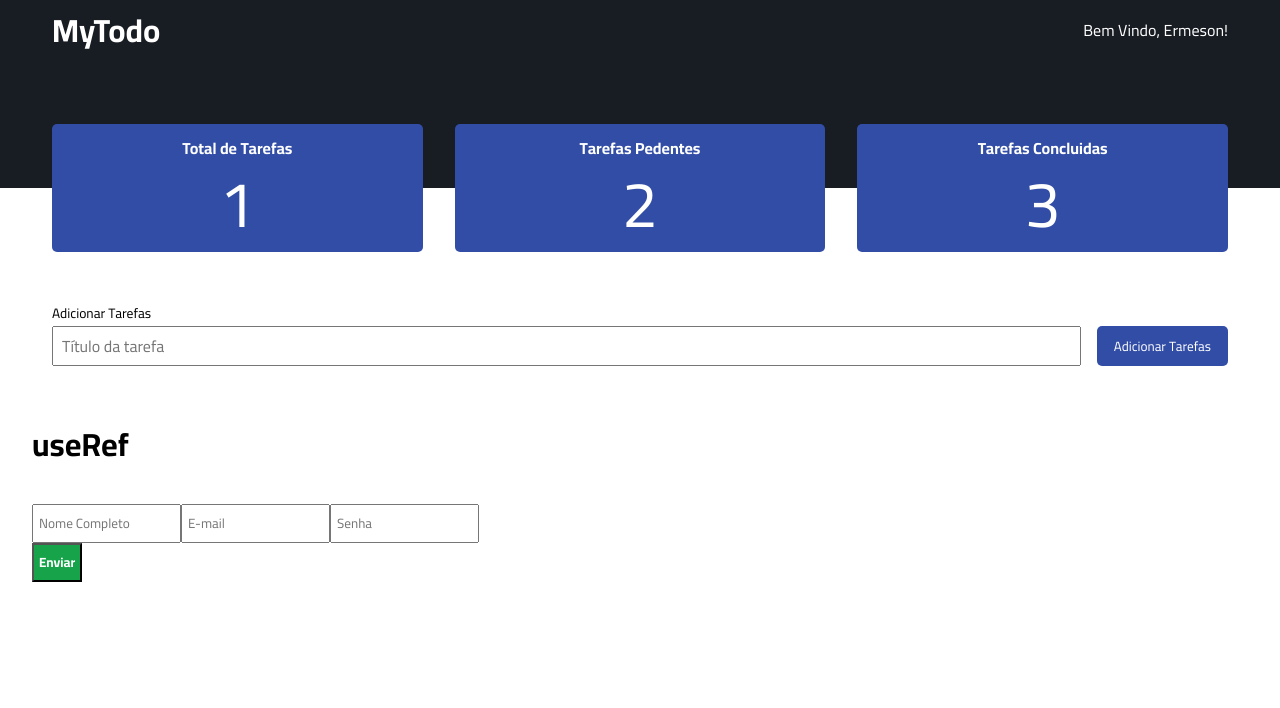
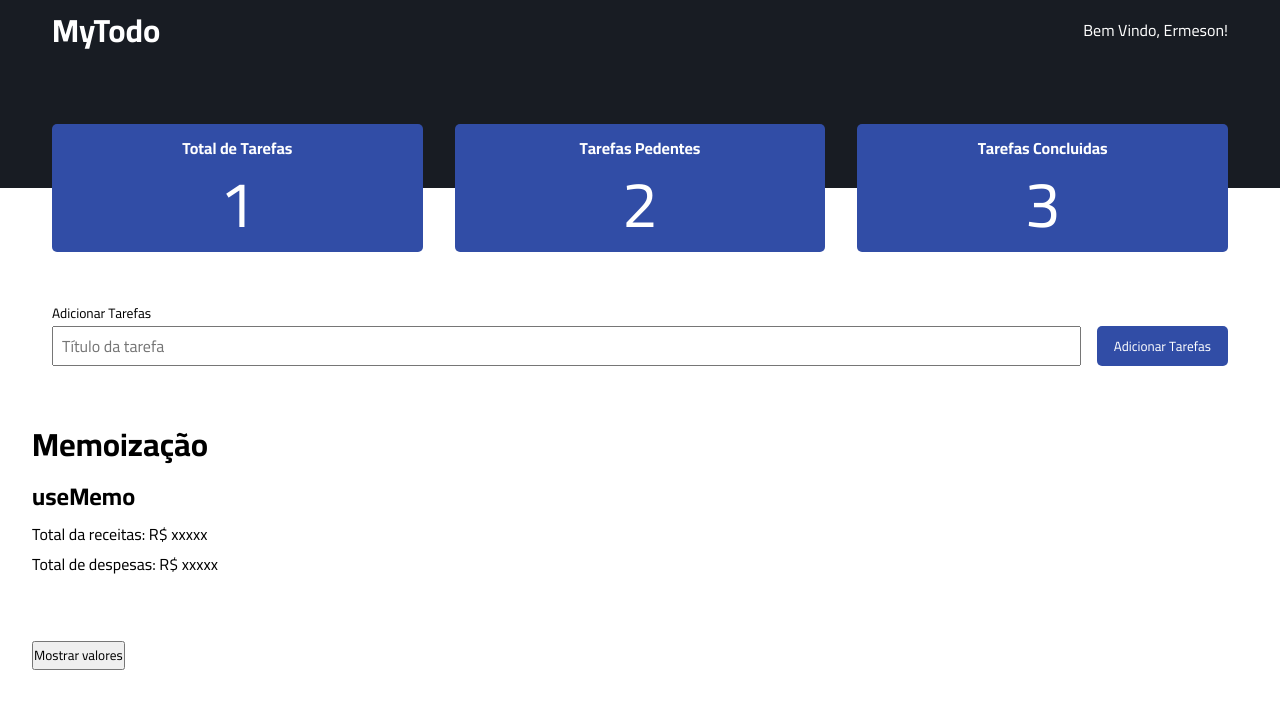
Before and after one commit to ermesonramosdev/curso-ada-tech, a React (Vite) app in the folder React/todo-list/: page / in a window 1280 px wide. Shown: the top 708 px of the page. Built offline with nearby package versions, Linux system fonts and the light colour scheme.

Commit message:
useMemo e useCallback

```diff
--- a/React/todo-list/src/App.tsx
+++ b/React/todo-list/src/App.tsx
@@ -1,4 +1,5 @@
-import { Refs } from "./components/Concepts/Refs";
+import { Memoization } from "./components/Concepts/Memoization";
+//import { Refs } from "./components/Concepts/Refs";
 import { Header } from "./components/Header/Header";
 import { Tasks } from "./components/Tasks/Tasks";
 import './styles/global.css';
@@ -9,7 +10,8 @@ function App() {
       <>
         <Header />
         <Tasks />
-        <Refs />
+        <Memoization financialData={{ incomes: [50, 30, 20, 100], outcomes: [5, 8, 4]
+        }}/>
       </>
   );
 
--- /dev/null
+++ b/React/todo-list/src/components/Concepts/Memoization.tsx
@@ -0,0 +1,47 @@
+import { useState, useMemo, useCallback } from "react";
+
+interface MemoizationProps{
+    financialData: {
+        incomes: number[],
+        outcomes: number[],
+    };
+}
+
+export const Memoization:React.FC<MemoizationProps> = ({ financialData }) => {
+
+    const [showValue, setShowValue] = useState(false);
+
+    const totalIncomes = useMemo(() => {
+        return financialData.incomes.reduce((total, income) => {
+            console.log('Calculando o total de receita');
+            return total + income;
+        }, 0);
+    }, [financialData.incomes]);
+
+    const totalOutcomes = useMemo(() => {
+        return financialData.outcomes.reduce((total, outcome) => {
+            console.log('Calculando o total de Despesas');
+            return total + outcome;
+        }, 0);
+    }, [financialData.outcomes]);
+
+    const aplicationDiscount = useCallback((discount: number) => {
+        return totalOutcomes * (1 - discount);
+    }, [totalOutcomes]);
+
+    return(
+        <div style={{ padding: '2rem' }}>
+            <h1>Memoização</h1>
+            <h2>useMemo</h2>
+
+            <p>{`Total da receitas: R$ ${showValue ? totalIncomes : 'xxxxx'}`}</p>
+            <p>{`Total de despesas: R$ ${showValue ? totalOutcomes : 'xxxxx'}`}</p>
+            <br /><br />
+            <button onClick={() => {
+                setShowValue(!showValue);
+            }}>
+                { showValue ? 'Ocultar valores' : 'Mostrar valores' }
+            </button>
+        </div>
+    );
+}
```
Also changed, not shown: React/todo-list/index.js (+103 -0 lines).
